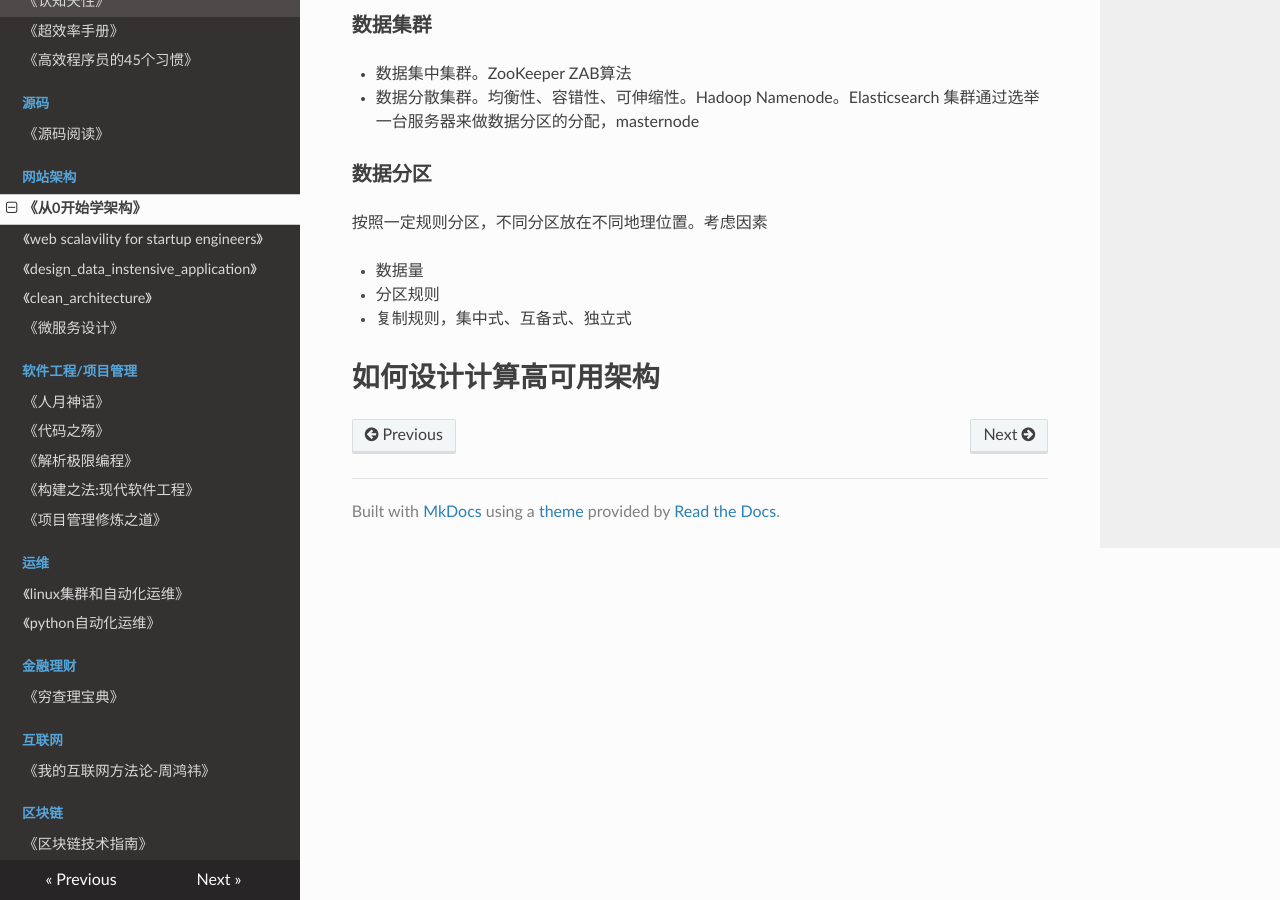
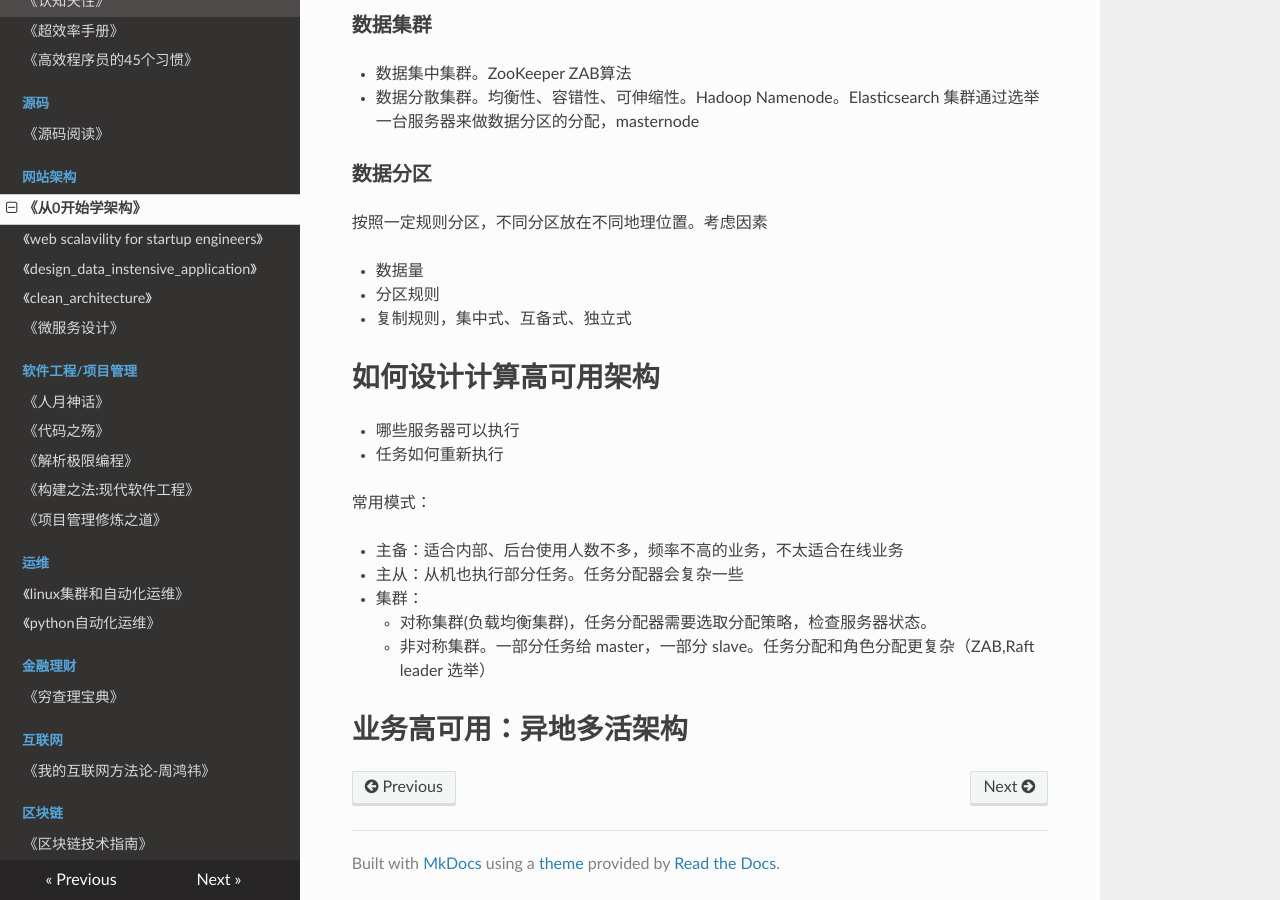
Before and after one commit to PegasusWang/booknotes, an MkDocs documentation site: the page built from docs/网站架构/从0开始学架构/从0开始学架构.md, in a window 1280 px wide and 900 px high, scrolled down 3750 px. Built offline with MkDocs 1.6.1, drawn with Linux system fonts in a browser that asks for light colours; nearby versions of some CDN libraries; old or Windows-style settings are respelled for this version of MkDocs.

Commit message:
计算高可用

```diff
--- a/docs/网站架构/从0开始学架构/从0开始学架构.md
+++ b/docs/网站架构/从0开始学架构/从0开始学架构.md
@@ -133,3 +133,17 @@ FMEA 分析表：
 - 复制规则，集中式、互备式、独立式
 
 # 如何设计计算高可用架构
+
+
+- 哪些服务器可以执行
+- 任务如何重新执行
+
+常用模式：
+
+- 主备：适合内部、后台使用人数不多，频率不高的业务，不太适合在线业务
+- 主从：从机也执行部分任务。任务分配器会复杂一些
+- 集群：
+    - 对称集群(负载均衡集群)，任务分配器需要选取分配策略，检查服务器状态。
+    - 非对称集群。一部分任务给 master，一部分 slave。任务分配和角色分配更复杂（ZAB,Raft leader 选举）
+
+# 业务高可用：异地多活架构
```
